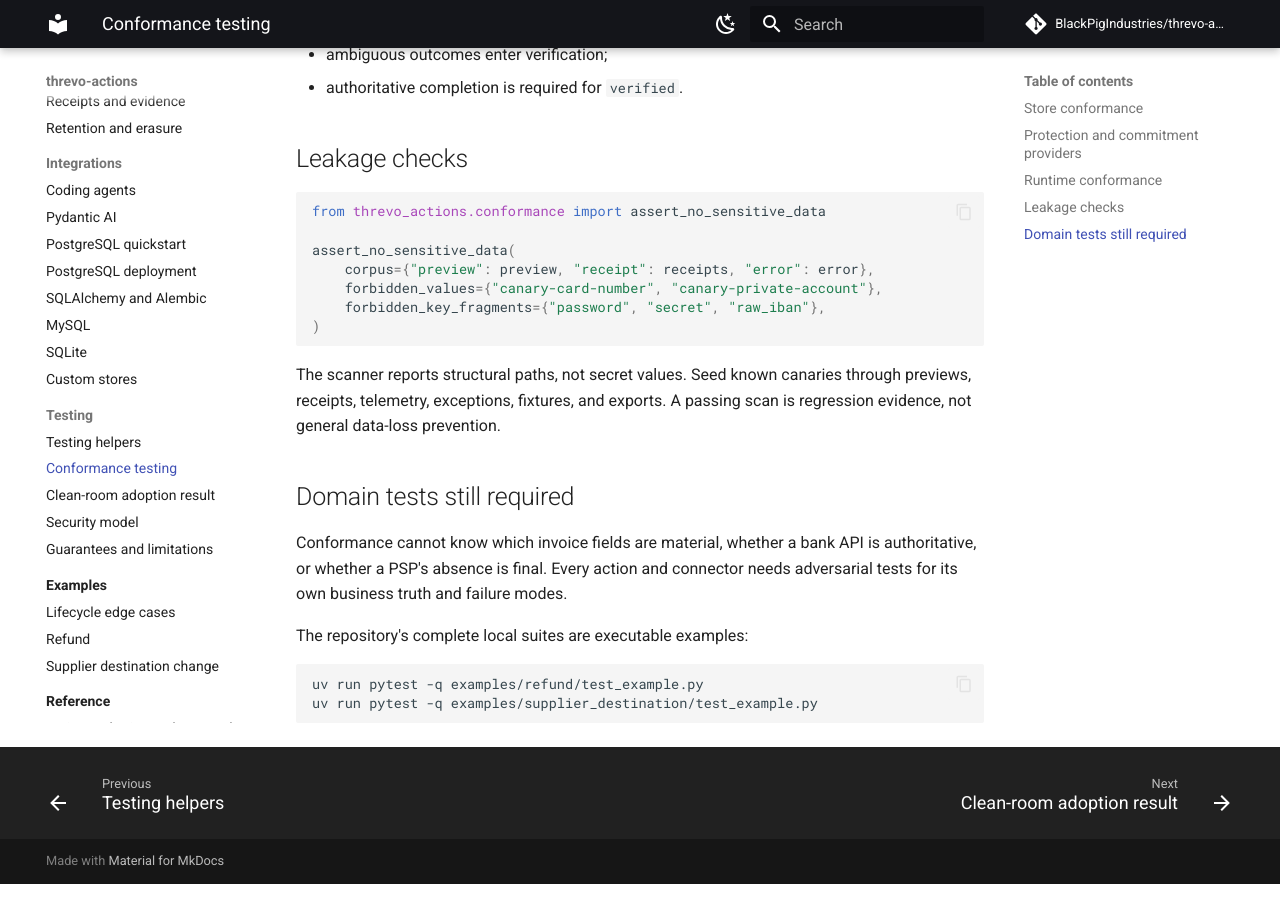
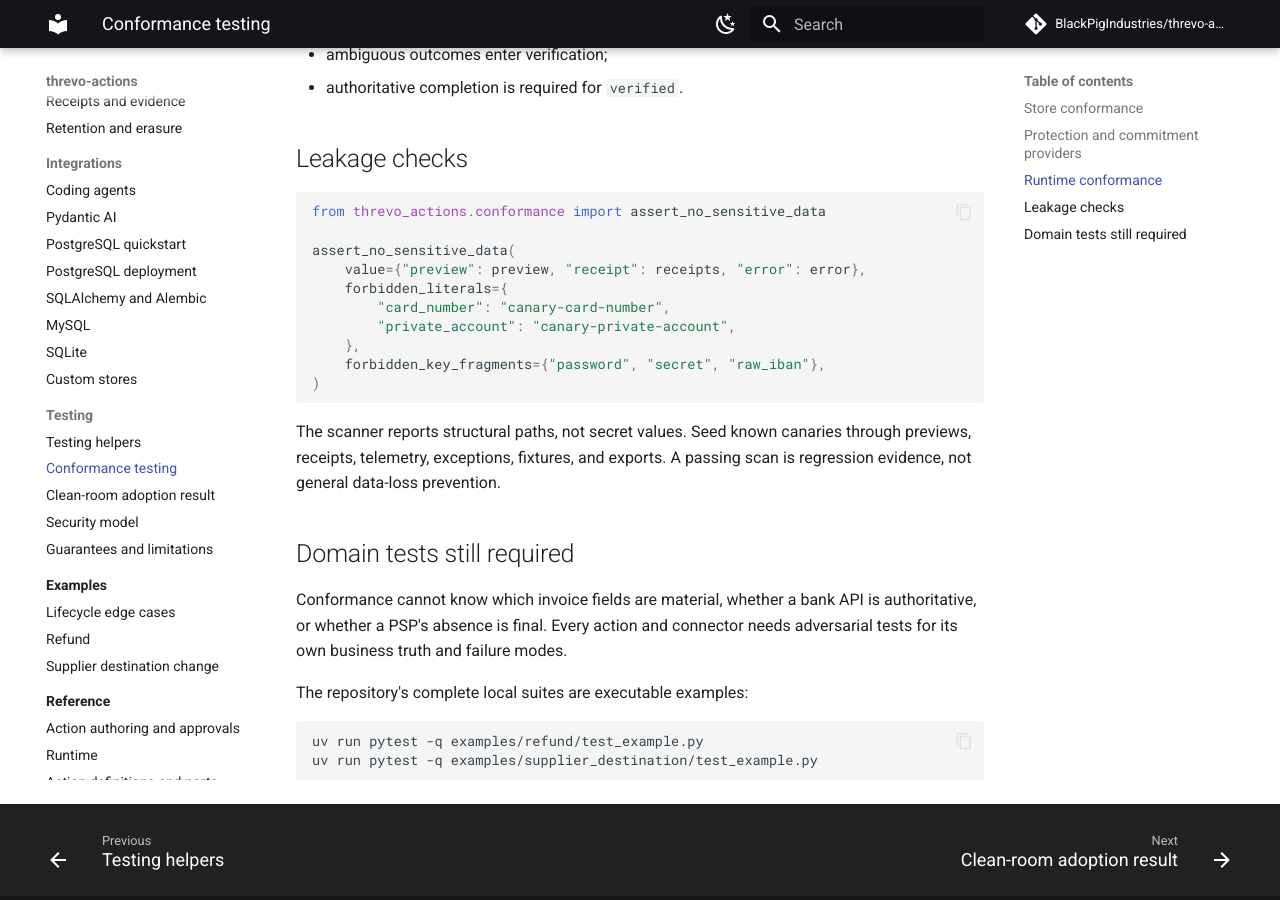
Before and after one commit to BlackPigIndustries/threvo-actions, an MkDocs documentation site: the page built from docs/testing/conformance.md, in a window 1280 px wide and 900 px high, scrolled down 1519 px. Built offline with MkDocs 1.6.1 and Material for MkDocs 9.7.7, drawn with Linux system fonts in a browser that asks for light colours; comment, search, counter and statistics services are not loaded.

Commit message:
docs(conformance): fix leakage scanner example

````diff
--- a/docs/testing/conformance.md
+++ b/docs/testing/conformance.md
@@ -74,8 +74,11 @@
 from threvo_actions.conformance import assert_no_sensitive_data
 
 assert_no_sensitive_data(
-    corpus={"preview": preview, "receipt": receipts, "error": error},
-    forbidden_values={"canary-card-number", "canary-private-account"},
+    value={"preview": preview, "receipt": receipts, "error": error},
+    forbidden_literals={
+        "card_number": "canary-card-number",
+        "private_account": "canary-private-account",
+    },
     forbidden_key_fragments={"password", "secret", "raw_iban"},
 )
 ```
````
Also changed, not shown: 1 other file.
